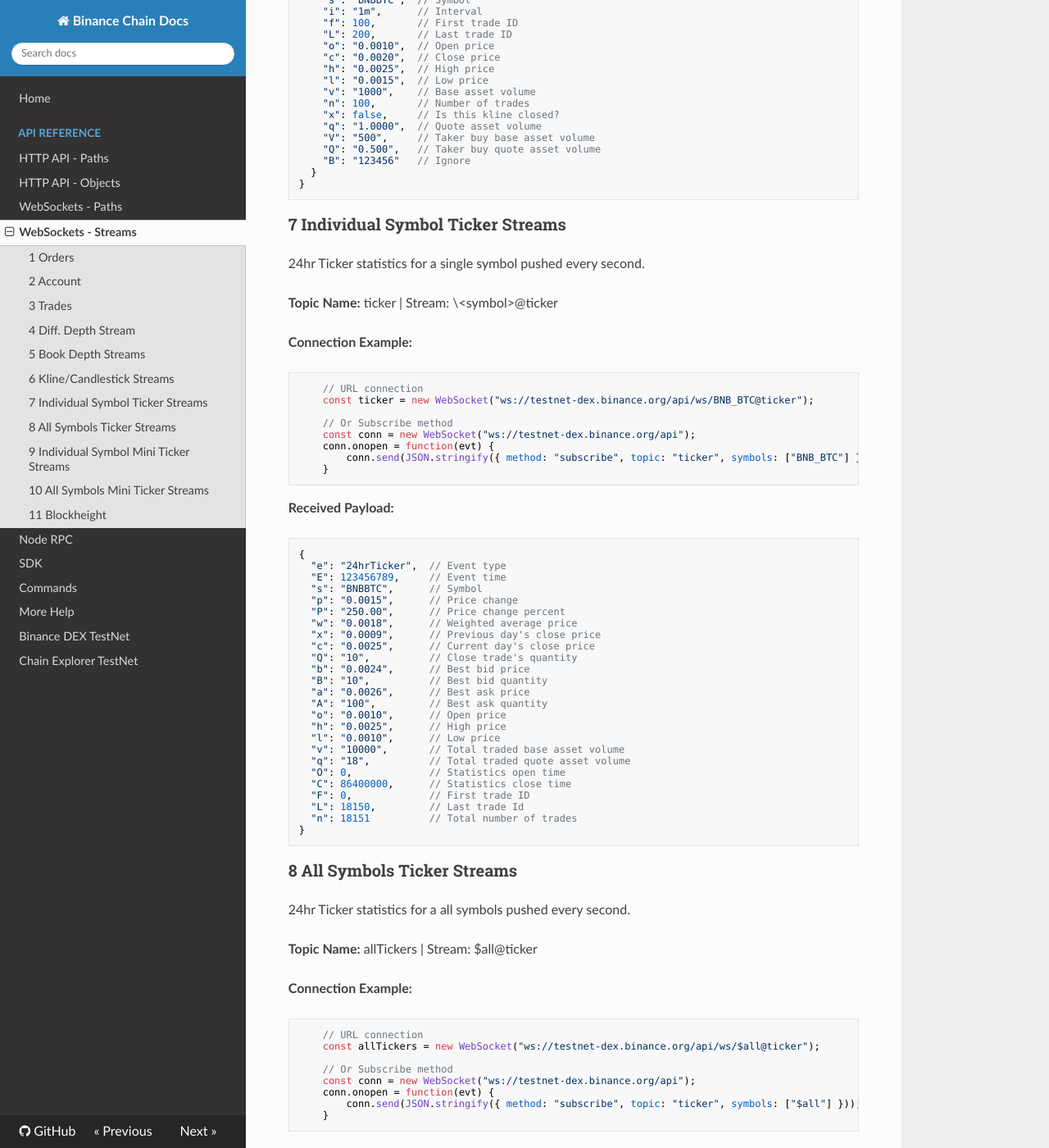
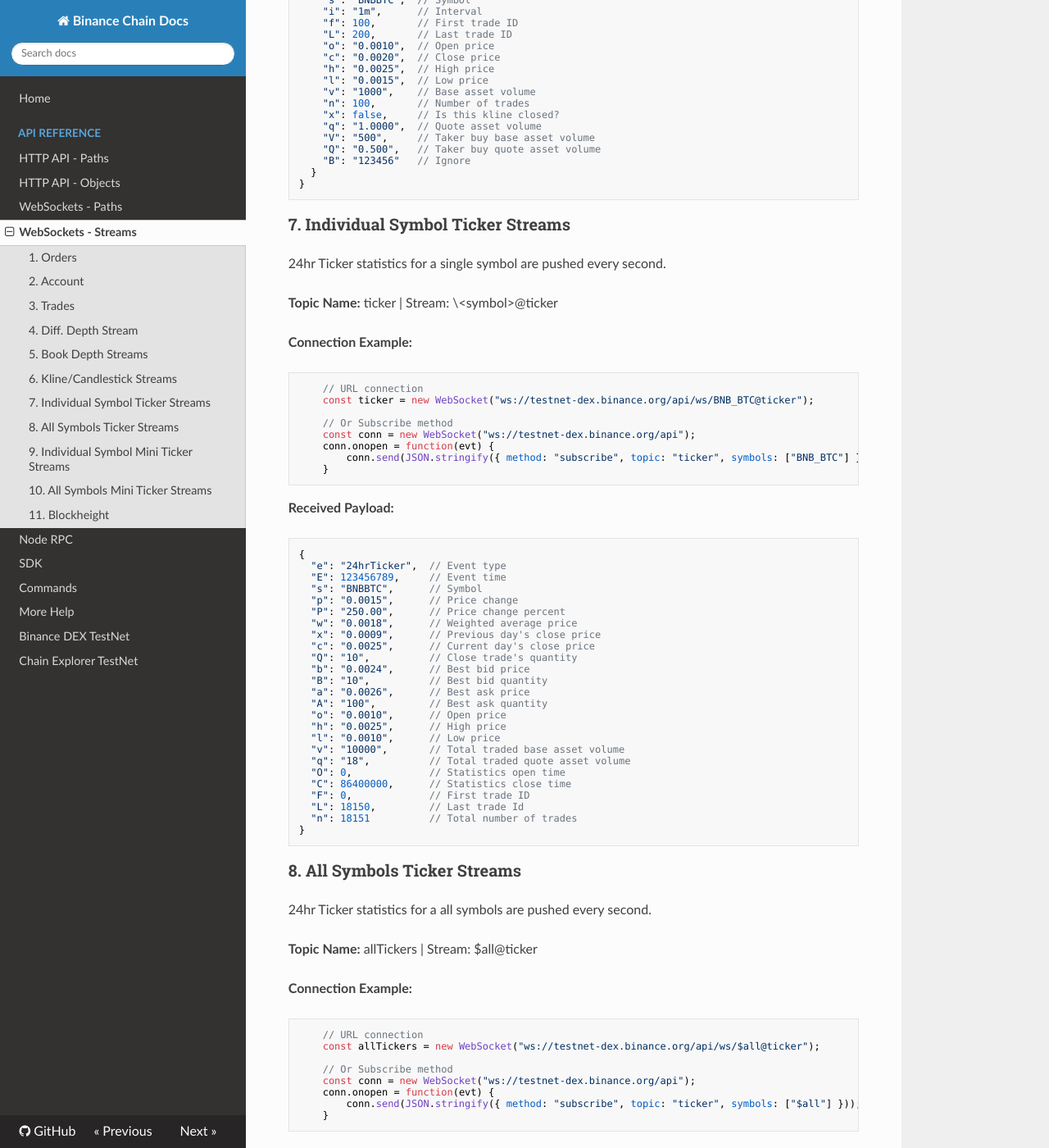
Before and after one commit to yash-sharma1/docs-site, an MkDocs documentation site: the page built from docs/api-reference/dex-api/ws-streams.md, in a window 1280 px wide and 1400 px high, scrolled down 5459 px. Shown: the whole window at 82% size. Built offline with MkDocs 1.6.1, drawn with Linux system fonts in a browser that asks for light colours; nearby versions of some CDN libraries; some of the changed text lies outside the part shown.

Commit message:
Improved WS streams

````diff
--- a/docs/api-reference/dex-api/ws-streams.md
+++ b/docs/api-reference/dex-api/ws-streams.md
@@ -81,7 +81,7 @@
 ]
 ```
 
-### 2 Account
+### 2. Account
 
 Return account updates.
 
@@ -129,7 +129,7 @@
 }
 ```
 
-### 3 Trades
+### 3. Trades
 
 Returns individual trade updates.
 
@@ -228,7 +228,7 @@
 }
 ```
 
-### 5 Book Depth Streams
+### 5. Book Depth Streams
 
 Top 20 levels of bids and asks.
 
@@ -338,9 +338,9 @@
 }
 ```
 
-### 7 Individual Symbol Ticker Streams
+### 7. Individual Symbol Ticker Streams
 
-24hr Ticker statistics for a single symbol pushed every second.
+24hr Ticker statistics for a single symbol are pushed every second.
 
 **Topic Name:** ticker | Stream: \<symbol\>@ticker
 
@@ -387,9 +387,9 @@
 }
 ```
 
-### 8 All Symbols Ticker Streams
+### 8. All Symbols Ticker Streams
 
-24hr Ticker statistics for a all symbols pushed every second.
+24hr Ticker statistics for a all symbols are pushed every second.
 
 **Topic Name:** allTickers | Stream: $all@ticker
 
@@ -476,7 +476,7 @@
 }
 ```
 
-### 10 All Symbols Mini Ticker Streams
+### 10. All Symbols Mini Ticker Streams
 
 Array of 24hr Mini Ticker statistics for a all symbols pushed every second.
 
@@ -516,9 +516,9 @@
 ]
 ```
 
-### 11 Blockheight
+### 11. Blockheight
 
-Continues update for the latest blockheight
+Streams the latest block height.
 
 **Topic Name:** blockheight | Stream: $all@blockheight
 
````
Also changed, not shown: other parts of docs/api-reference/dex-api/ws-streams.md (+9 -9 lines).
